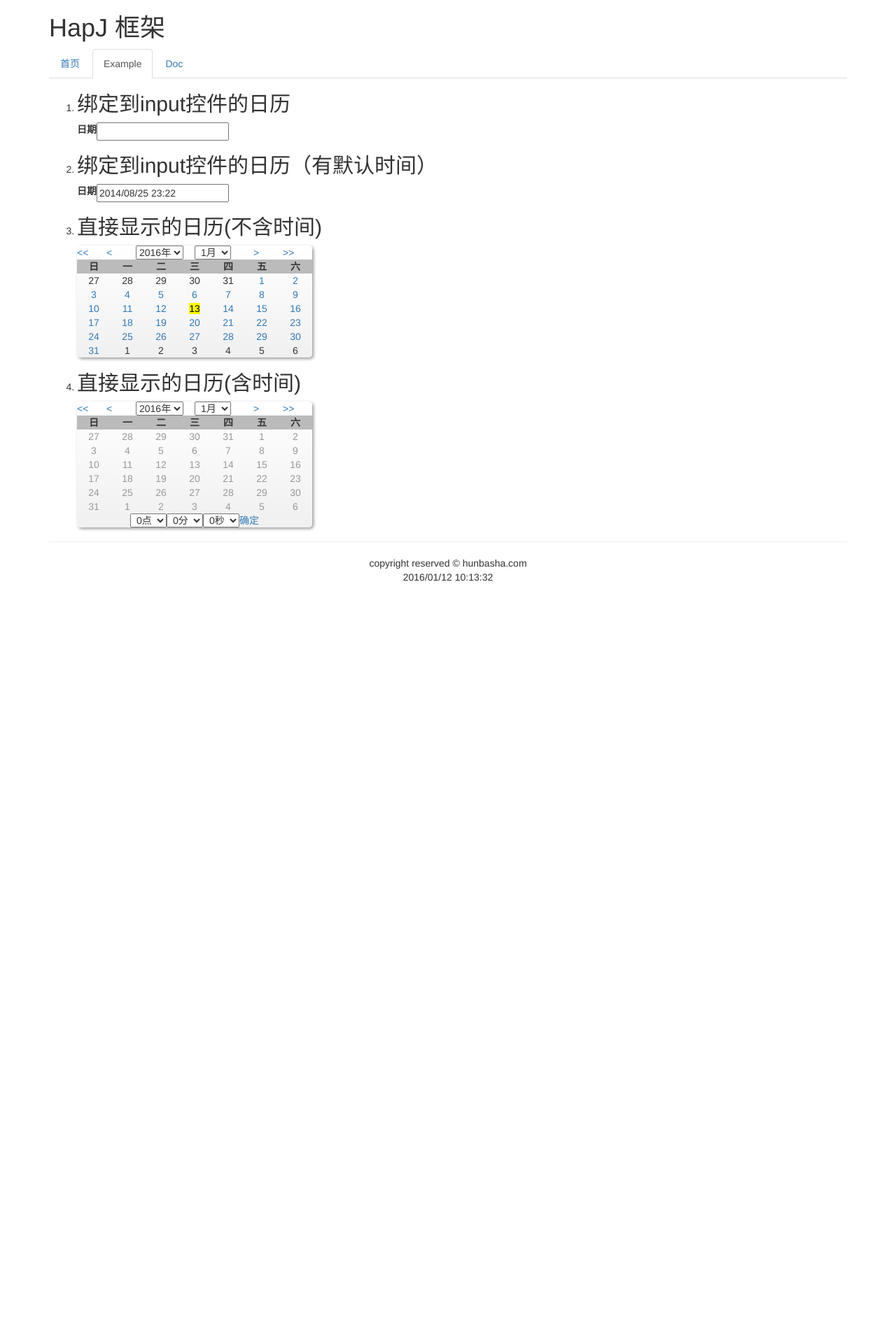
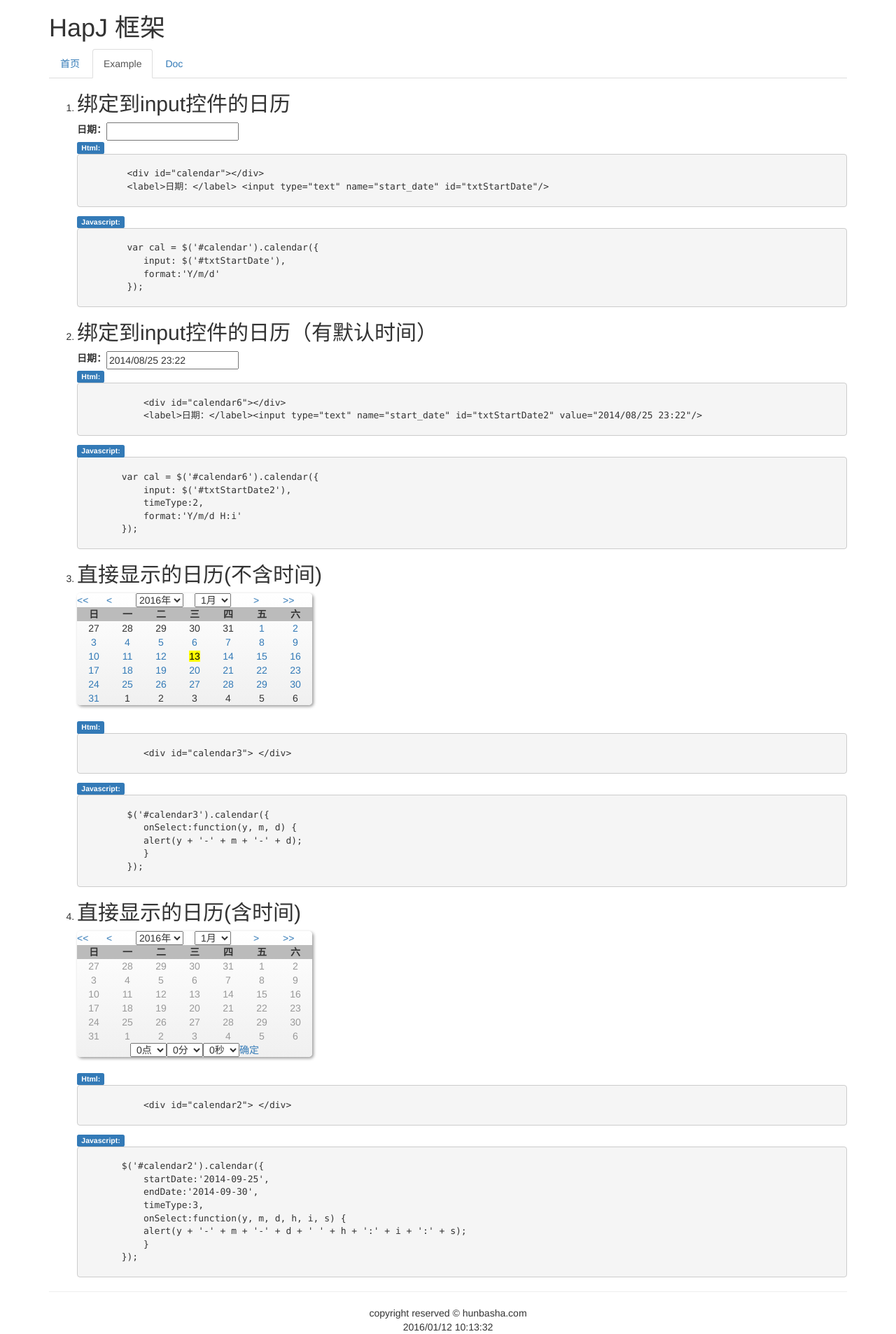
Before and after one commit to golegen/hapj, a PHP site: page /example/js/ui/calendar.php in a window 1280 px wide. Shown: the whole page at 70% size. Before the commit the page ends 831 px from the top, so only its background shows below. Run offline with PHP 8.4, Linux system fonts and the light colour scheme; some libraries are stand-ins or nearby versions.

Commit message:
calendar.js fixed

```diff
--- a/example/js/ui/calendar.php
+++ b/example/js/ui/calendar.php
@@ -13,20 +13,33 @@ include '../../include/header.phtml';
     <li>
         <h2>绑定到input控件的日历</h2>
         <div id="calendar"></div>
-
-        <label>日期</label><input type="text" name="start_date" id="txtStartDate"/>
+        <label>日期：</label><input type="text" name="start_date" id="txtStartDate"/>
+        <br>
         <script>
             var cal = $('#calendar').calendar({
                 input: $('#txtStartDate'),
                 format:'Y/m/d'
             });
         </script>
+        <label class="label label-primary">Html:</label>
+        <pre><code class="html">
+         &lt;div id="calendar"&gt;&lt;/div&gt;
+         &lt;label>日期：&lt;/label&gt; &lt;input type="text" name="start_date" id="txtStartDate"/&gt;
+         </code></pre>
+
+        <label class="label label-primary">Javascript:</label>
+        <pre><code class="javascript">
+         var cal = $('#calendar').calendar({
+            input: $('#txtStartDate'),
+            format:'Y/m/d'
+         });
+        </code></pre>
     </li>
     <li>
         <h2>绑定到input控件的日历（有默认时间）</h2>
         <div id="calendar6"></div>
 
-        <label>日期</label><input type="text" name="start_date" id="txtStartDate2" value="2014/08/25 23:22"/>
+        <label>日期：</label><input type="text" name="start_date" id="txtStartDate2" value="2014/08/25 23:22"/>
         <script>
             var cal = $('#calendar6').calendar({
                 input: $('#txtStartDate2'),
@@ -34,6 +47,21 @@ include '../../include/header.phtml';
                 format:'Y/m/d H:i'
             });
         </script>
+        <br>
+        <label class="label label-primary">Html:</label>
+        <pre><code class="html">
+            &lt;div id="calendar6"&gt;&lt;/div&gt;
+            &lt;label>日期：&lt;/label&gt;&lt;input type="text" name="start_date" id="txtStartDate2" value="2014/08/25 23:22"/&gt;
+        </code></pre>
+
+        <label class="label label-primary">Javascript:</label>
+        <pre><code class="javascript">
+        var cal = $('#calendar6').calendar({
+            input: $('#txtStartDate2'),
+            timeType:2,
+            format:'Y/m/d H:i'
+        });
+        </code></pre>
     </li>
 
     <li>
@@ -47,6 +75,20 @@ include '../../include/header.phtml';
                 }
             });
         </script>
+        <br>
+        <label class="label label-primary">Html:</label>
+        <pre><code class="html">
+            &lt;div id="calendar3"&gt; &lt;/div&gt;
+        </code></pre>
+
+        <label class="label label-primary">Javascript:</label>
+        <pre><code class="javascript">
+         $('#calendar3').calendar({
+            onSelect:function(y, m, d) {
+            alert(y + '-' + m + '-' + d);
+            }
+         });
+        </code></pre>
     </li>
     <li>
         <h2>直接显示的日历(含时间)</h2>
@@ -62,6 +104,23 @@ include '../../include/header.phtml';
                 }
             });
         </script>
+        <br>
+        <label class="label label-primary">Html:</label>
+        <pre><code class="html">
+            &lt;div id="calendar2"&gt; &lt;/div&gt;
+        </code></pre>
+
+        <label class="label label-primary">Javascript:</label>
+        <pre><code class="javascript">
+        $('#calendar2').calendar({
+            startDate:'2014-09-25',
+            endDate:'2014-09-30',
+            timeType:3,
+            onSelect:function(y, m, d, h, i, s) {
+            alert(y + '-' + m + '-' + d + ' ' + h + ':' + i + ':' + s);
+            }
+        });
+        </code></pre>
     </li>
 </ol>
 <?php include '../../include/footer.phtml' ?>
--- a/src/js/ui/cal.js
+++ b/src/js/ui/cal.js
@@ -7,24 +7,44 @@
  * @description 日历控件
  */
 
-!function($, undefined){
+(function($, undefined){
     'use strict';
 
     var _fd = function(date, format) {
-            date.month < 10 ? (date.month = '0' + date.month) : '';
-            date.day < 10 ? (date.day = '0' + date.day) : '';
+        if(date.month < 10){
+            date.month = '0' + date.month;
+        }else{
+            date.month = '';
+        }
+        if(date.day < 10){
+            date.day = '0' + date.day;
+        }else{
+            date.day = '';
+        }
         if (date.hour >= 0) {
-                date.hour < 10 ? (date.hour = '0' + date.hour) : '';
+            if(date.hour < 10){
+                date.hour = '0' + date.hour;
+            }else{
+                date.hour = '';
+            }
         } else {
             date.hour = 0;
         }
         if (date.minute >= 0) {
-                date.minute < 10 ? (date.minute = '0' + date.minute) : '';
+            if(date.minute < 10){
+                date.minute = '0' + date.minute;
+            }else{
+                date.minute = '';
+            }
         } else {
             date.minute = 0;
         }
         if (date.second >= 0) {
-                date.second < 10 ? (date.second = '0' + date.second) : '';
+            if(date.second < 10){
+                date.second = '0' + date.second;
+            }else{
+                date.second = '';
+            }
         } else {
             date.second = 0;
         }
@@ -154,8 +174,7 @@
                 .replace('d', '((?:[1-2][0-9])|(?:0?[1-9])|(?:3[01]))')
                 .replace('H', '((?:2[0-3])|(?:[01]?[1-9]))')
                 .replace('i', '([0-5]?[0-9])')
-                    .replace('s', '([0-5]?[0-9])')
-                + '$'), ms;
+                .replace('s', '([0-5]?[0-9])') + '$'), ms;
             if ( (ms = reg.exec(defDate)) ) {
                 var y = ms[1],m = parseInt(ms[2], 10) - 1,d = parseInt(ms[3], 10), H = parseInt(ms[4], 10), i = parseInt(ms[5], 10), s = parseInt(ms[6], 10);
                 try {
@@ -609,7 +628,9 @@
                     if (tt > 2) {
                         ret.push(self.second);
                     }
-                    self.options.onSelect && self.options.onSelect.apply(e.target, ret);
+                    if(self.options.onSelect){
+                        self.options.onSelect.apply(e.target, ret);
+                    }
                 }
             };
 
@@ -672,4 +693,4 @@
             this.elem.show();
         }
     };
-}(jQuery);
+})(jQuery);
```
Lines whose indentation alone changed are shown as unchanged.
